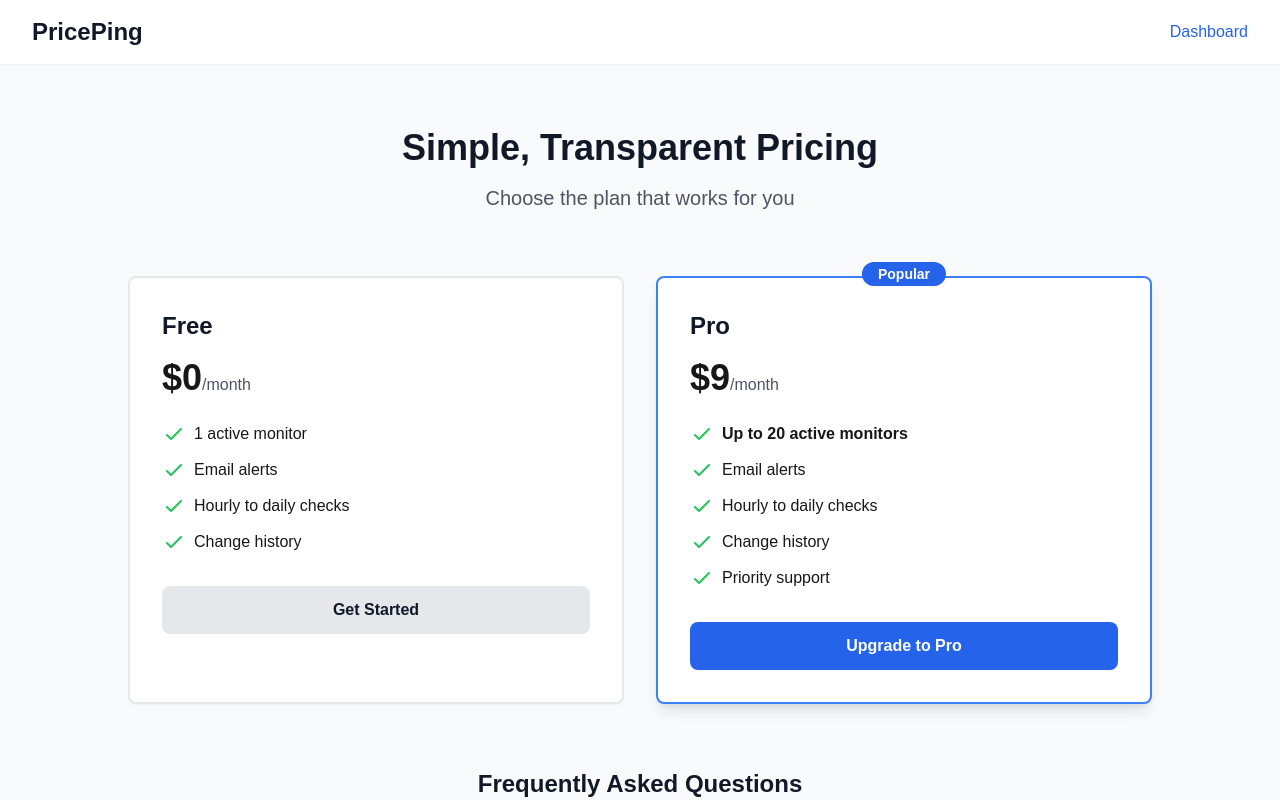
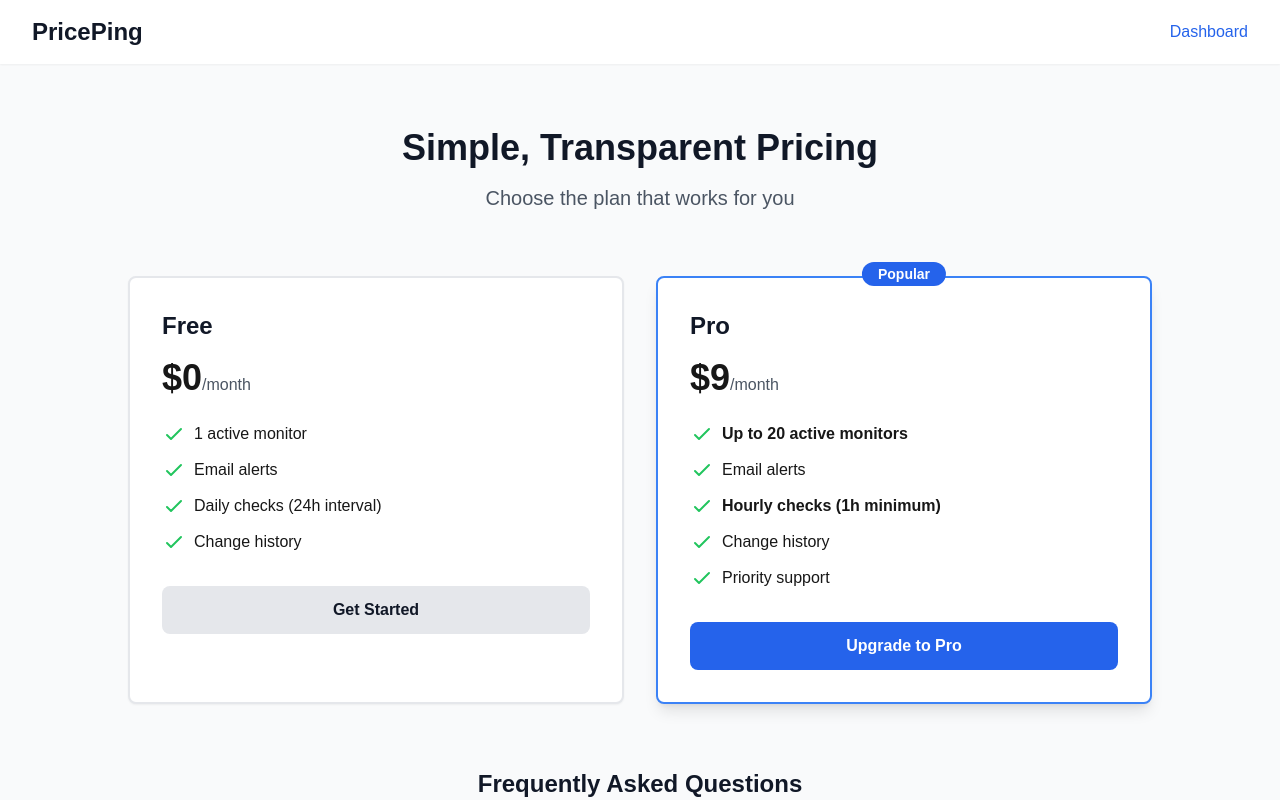
Before and after one commit to TheGiat-tech/PriceChange-Monitor, a Next.js app: page /pricing in a window 1280 px wide. Shown: the top 800 px of the page. Built offline with nearby package versions, Linux system fonts and the light colour scheme.

Commit message:
Update pricing page to reflect accurate plan intervals
Co-authored-by: TheGiat-tech <225952250+TheGiat-tech@users.noreply.github.com>

```diff
--- a/app/pricing/page.tsx
+++ b/app/pricing/page.tsx
@@ -74,7 +74,7 @@ export default function PricingPage() {
                 <svg className="h-6 w-6 text-green-500 mr-2" fill="none" viewBox="0 0 24 24" stroke="currentColor">
                   <path strokeLinecap="round" strokeLinejoin="round" strokeWidth={2} d="M5 13l4 4L19 7" />
                 </svg>
-                <span>Hourly to daily checks</span>
+                <span>Daily checks (24h interval)</span>
               </li>
               <li className="flex items-start">
                 <svg className="h-6 w-6 text-green-500 mr-2" fill="none" viewBox="0 0 24 24" stroke="currentColor">
@@ -120,7 +120,7 @@ export default function PricingPage() {
                 <svg className="h-6 w-6 text-green-500 mr-2" fill="none" viewBox="0 0 24 24" stroke="currentColor">
                   <path strokeLinecap="round" strokeLinejoin="round" strokeWidth={2} d="M5 13l4 4L19 7" />
                 </svg>
-                <span>Hourly to daily checks</span>
+                <span className="font-semibold">Hourly checks (1h minimum)</span>
               </li>
               <li className="flex items-start">
                 <svg className="h-6 w-6 text-green-500 mr-2" fill="none" viewBox="0 0 24 24" stroke="currentColor">
```
